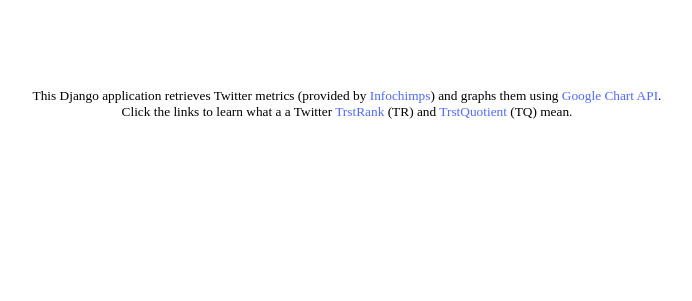
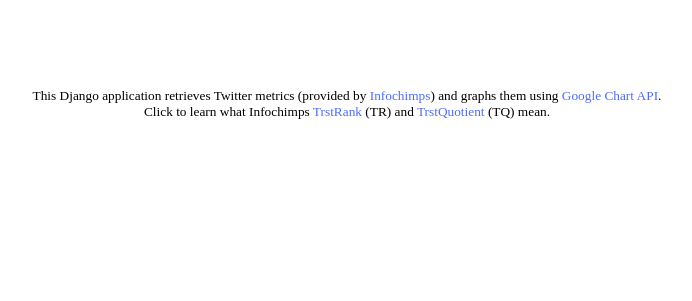
Before and after one commit to gerlad/django-infochimps, a Python web app: template templates/homepage.html in a window 1280 px wide. Shown: the part 471-772 px from the top of the page, without its empty margins (293-985 px from the left). Run offline with Jinja, Linux system fonts and the light colour scheme; the template is opened without the code that fills it, so the values that code supplies are empty; some libraries are stand-ins or nearby versions.

Commit message:
small layout change

```diff
--- a/templates/homepage.html
+++ b/templates/homepage.html
@@ -96,7 +96,7 @@
 </div>
 
 <div class="extra-info" style="text-align: center;"> <br />
-<tiny>This Django application retrieves Twitter metrics (provided by <a href="http://api.infochimps.com/">Infochimps</a>) and graphs them using <a href="http://code.google.com/apis/chart/">Google Chart API</a>. Click the links to learn what a a Twitter<a href="http://api.infochimps.com/describe/soc/net/tw/trstrank"> TrstRank</a> (TR) and <a href="http://api.infochimps.com/describe/soc/net/tw/trstrank">TrstQuotient</a> (TQ) mean.</tiny>
+<tiny>This Django application retrieves Twitter metrics (provided by <a href="http://api.infochimps.com/">Infochimps</a>) and graphs them using <a href="http://code.google.com/apis/chart/">Google Chart API</a>. Click to learn what Infochimps<a href="http://api.infochimps.com/describe/soc/net/tw/trstrank"> TrstRank</a> (TR) and <a href="http://api.infochimps.com/describe/soc/net/tw/trstrank">TrstQuotient</a> (TQ) mean.</tiny>
 </div>
 
 </div>
```
